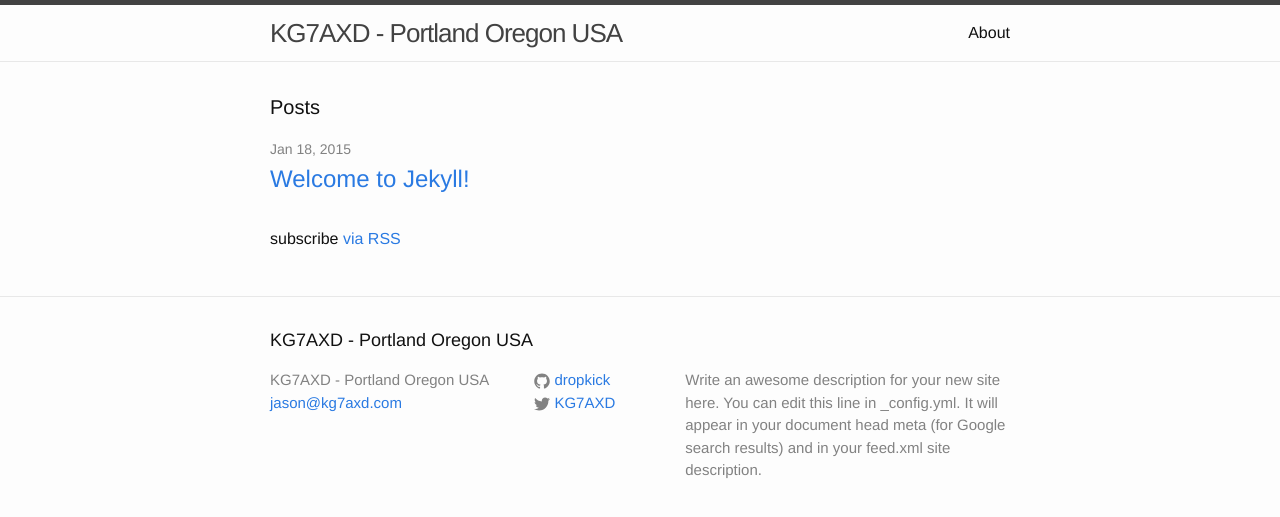
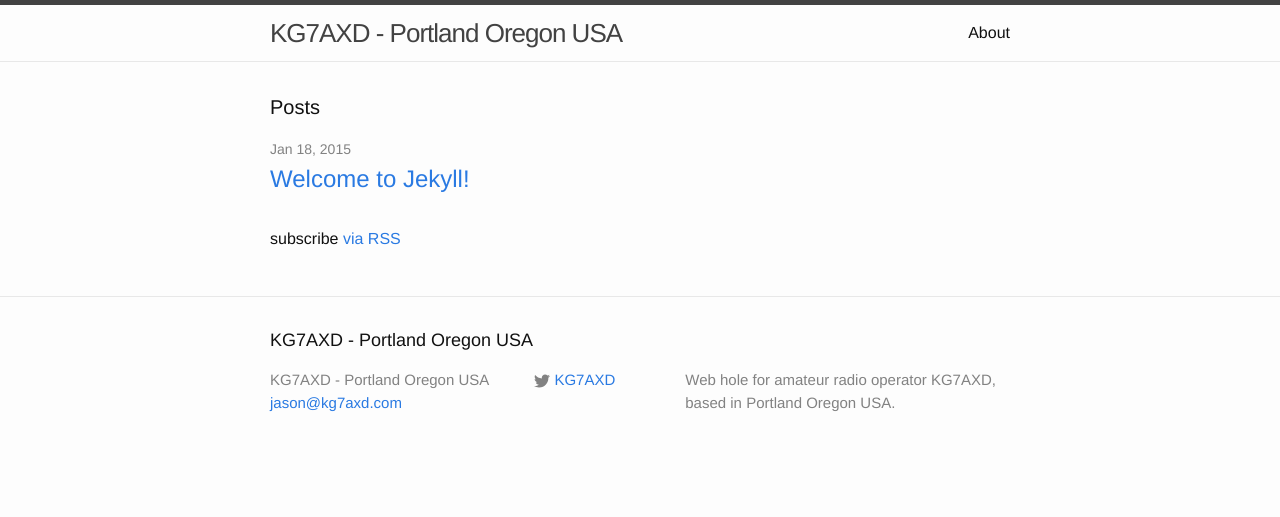
Before and after one commit to dropkick/dropkick.github.io, a Jekyll site: the page built from index.html, in a window 1280 px wide. Shown: the top 517 px of the page. Built offline with Jekyll 4.4.1, drawn with Linux system fonts in a browser that asks for light colours.

Commit message:
Updated config

```diff
--- a/_config.yml
+++ b/_config.yml
@@ -2,13 +2,11 @@
 title: KG7AXD - Portland Oregon USA
 email: jason@kg7axd.com
 description: > # this means to ignore newlines until "baseurl:"
-  Write an awesome description for your new site here. You can edit this
-  line in _config.yml. It will appear in your document head meta (for
-  Google search results) and in your feed.xml site description.
+  Web hole  for amateur radio operator KG7AXD, based in Portland Oregon USA.
 baseurl: "" # the subpath of your site, e.g. /blog/
 url: "http://kg7axd.com" # the base hostname & protocol for your site
 twitter_username: KG7AXD
-github_username:  dropkick
+# github_username:  dropkick
 
 # Build settings
 
```
